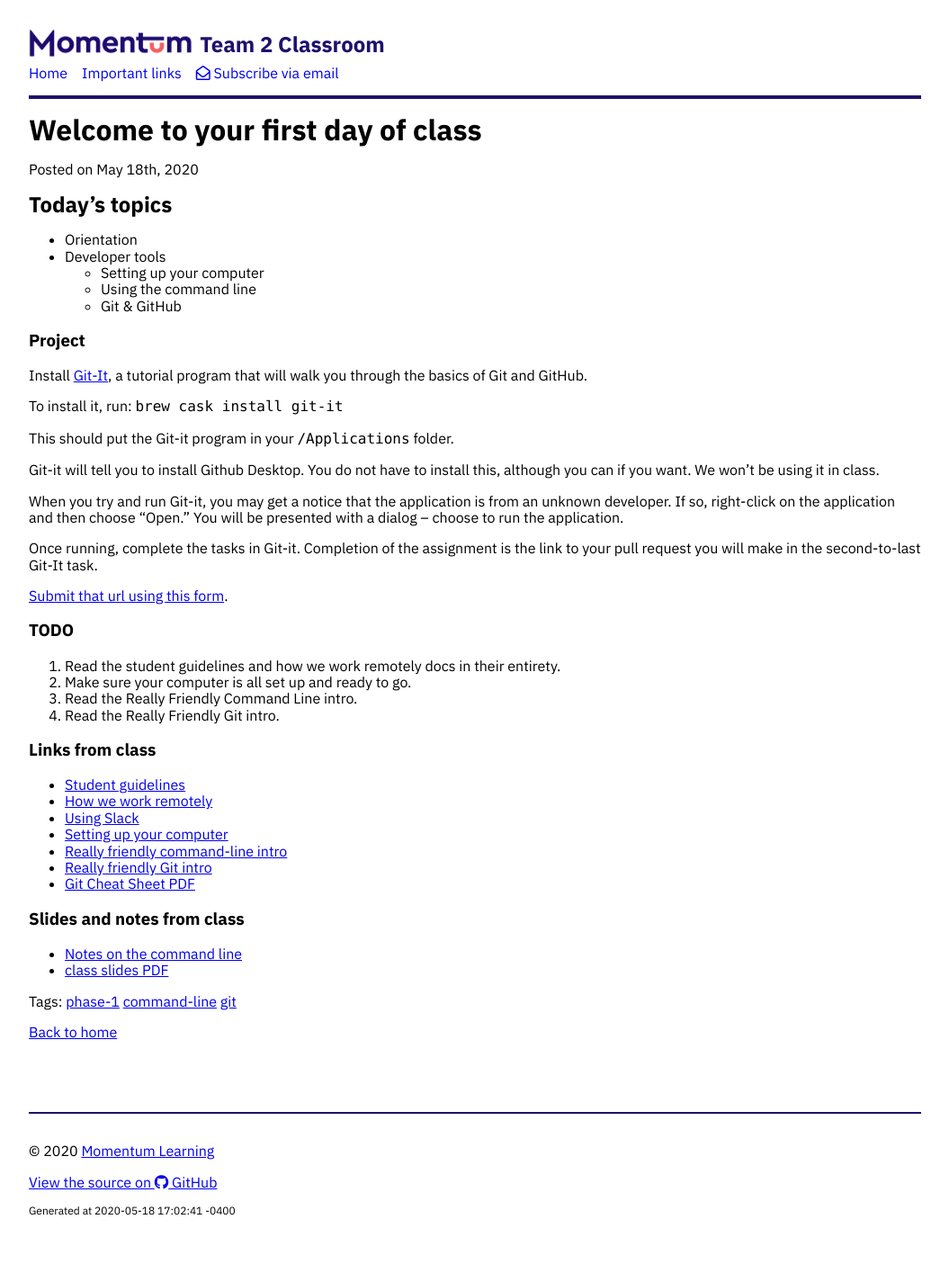
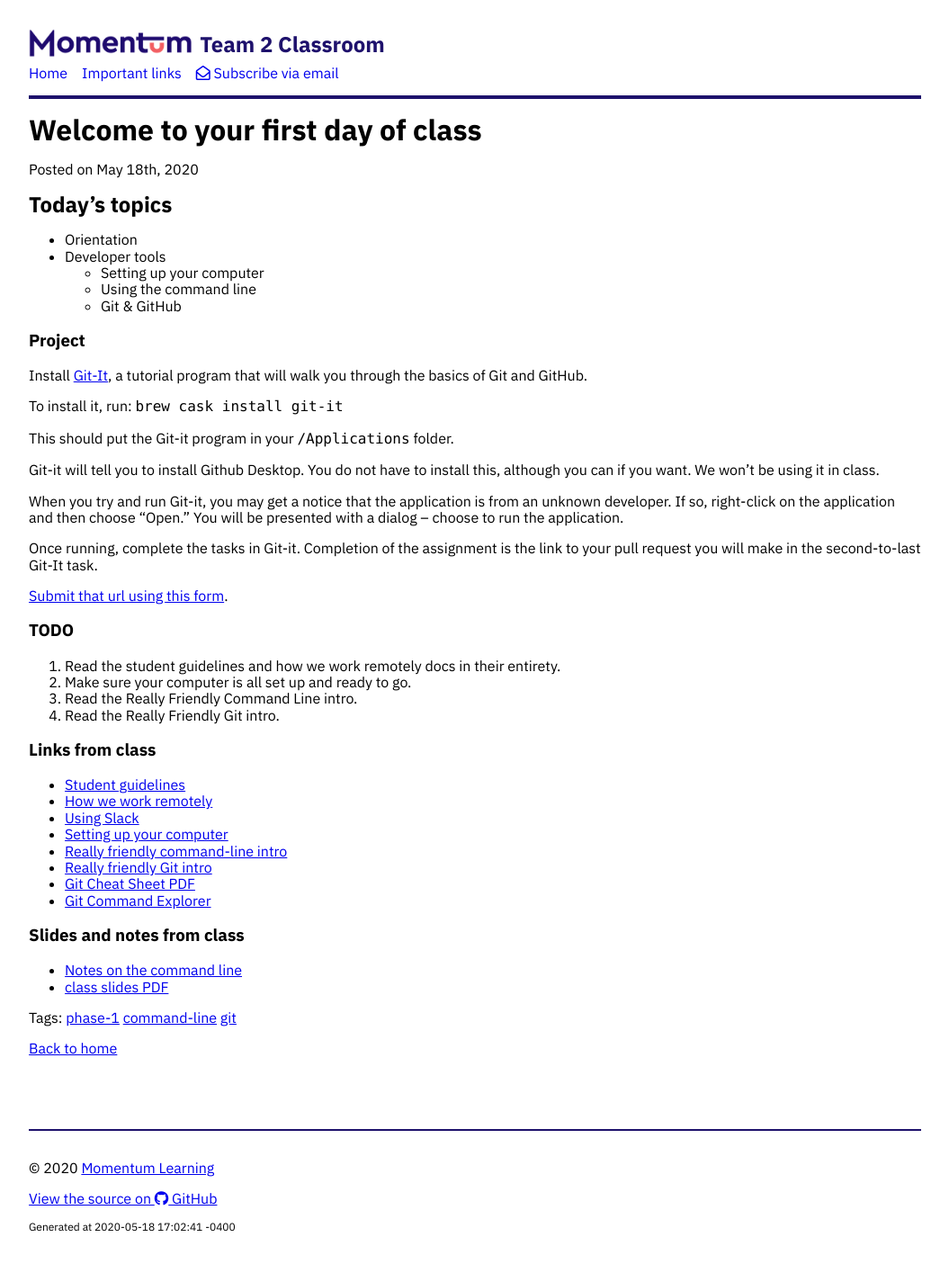
Before and after one commit to momentum-team-3/momentum-team-3.github.io, a Jekyll site: the page built from _posts/2020-05-18-welcome.md, in a window 1280 px wide. Shown: the whole page at 90% size, without its empty margins (112-1167 px from the left). Built offline with Jekyll 4.4.1, drawn with Linux system fonts in a browser that asks for light colours; nearby versions of some CDN libraries.

Commit message:
Add git explorer link

```diff
--- a/_posts/2020-05-18-welcome.md
+++ b/_posts/2020-05-18-welcome.md
@@ -45,6 +45,7 @@ Once running, complete the tasks in Git-it. Completion of the assignment is the
 * [Really friendly command-line intro](https://drive.google.com/open?id=1E4ALJrjclTYE4C6lwIV517-SOXiZ-Dqb)
 * [Really friendly Git intro](https://drive.google.com/open?id=125rubyTQpBwmpi6I_UzUWfT1aXeHmy5n)
 * [Git Cheat Sheet PDF](https://github.github.com/training-kit/downloads/github-git-cheat-sheet.pdf)
+* [Git Command Explorer](https://gitexplorer.com/)
 
 ### Slides and notes from class
 
```
